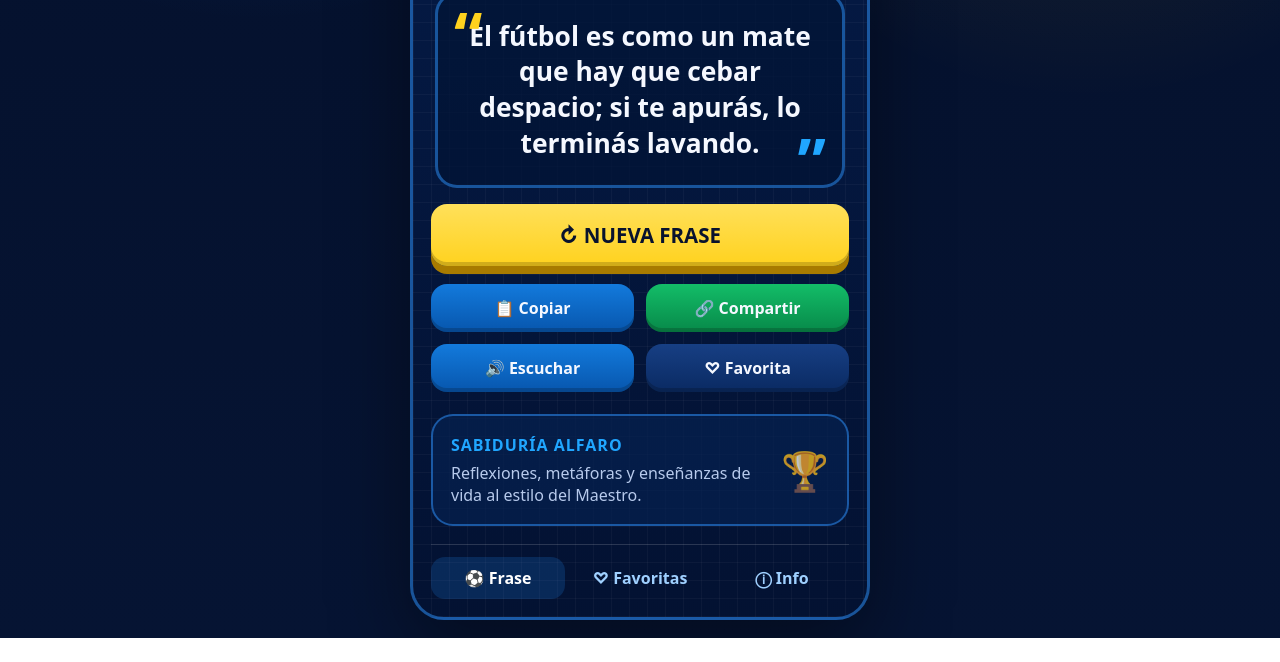
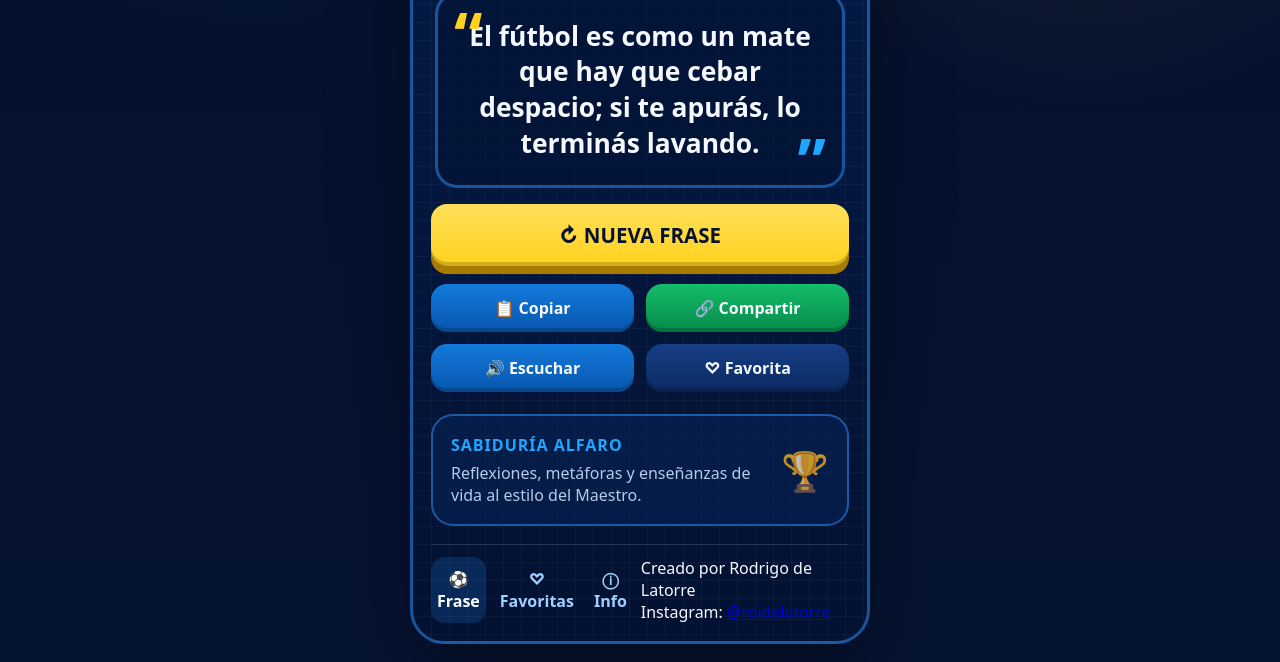
Before and after one commit to roidelatorre/alfaro_app, a plain HTML site: page index.html in a window 1280 px wide. Shown: the part 539-1201 px from the top of the page. Before the commit the page ends 1177 px from the top, so only its background shows below. Drawn offline with Linux system fonts and the light colour scheme.

Commit message:
Add files via upload

```diff
--- a/index.html
+++ b/index.html
@@ -57,11 +57,17 @@
         <button class="tab active" data-tab="quote">⚽ Frase</button>
         <button class="tab" data-tab="favorites">♡ Favoritas</button>
         <button class="tab" data-tab="info">ⓘ Info</button>
+        <div class="footer">
+          Creado por Rodrigo de Latorre<br>
+          Instagram:
+          <a href="https://instagram.com/roidelatorre" target="_blank">@roidelatorre</a>
+          </div>
+        </div>
       </footer>
     </section>
   </main>
-
   <div id="toast" role="status" aria-live="polite"></div>
   <script src="script.js"></script>
 </body>
+
 </html>
```
